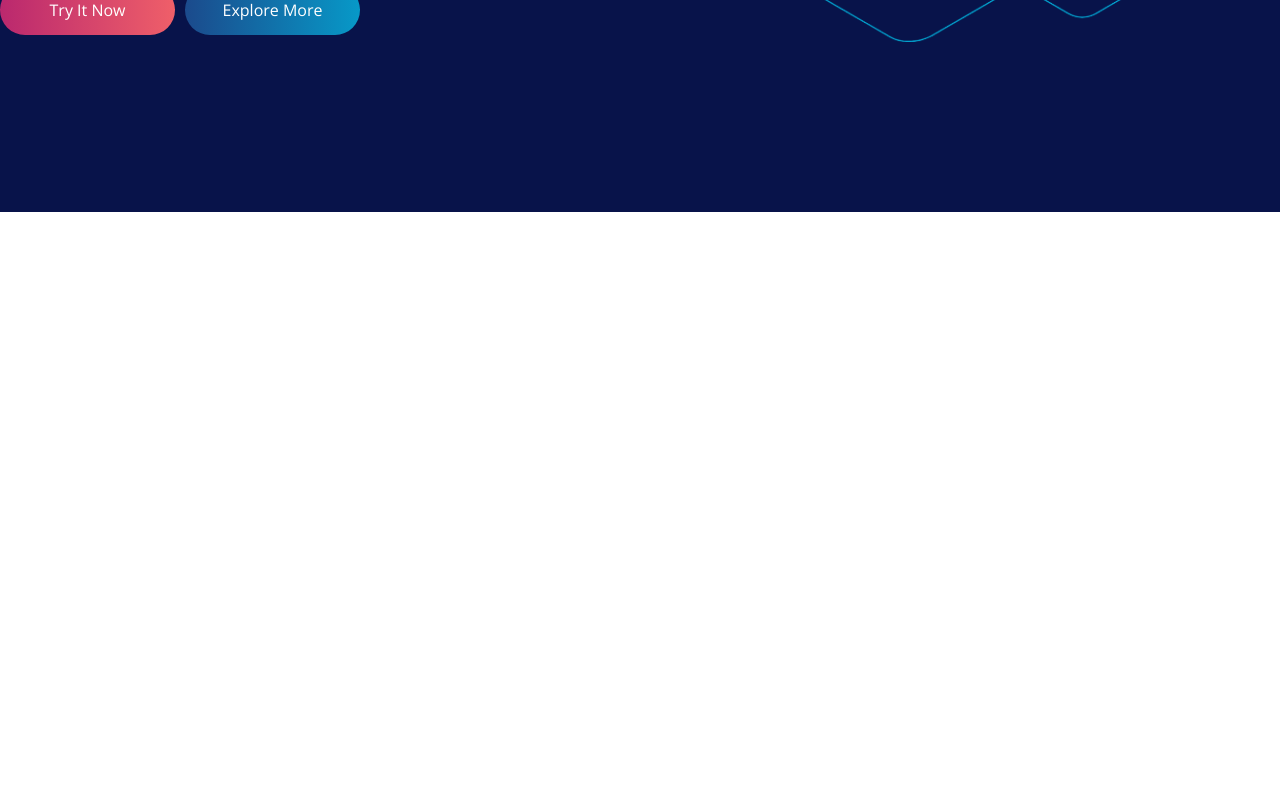
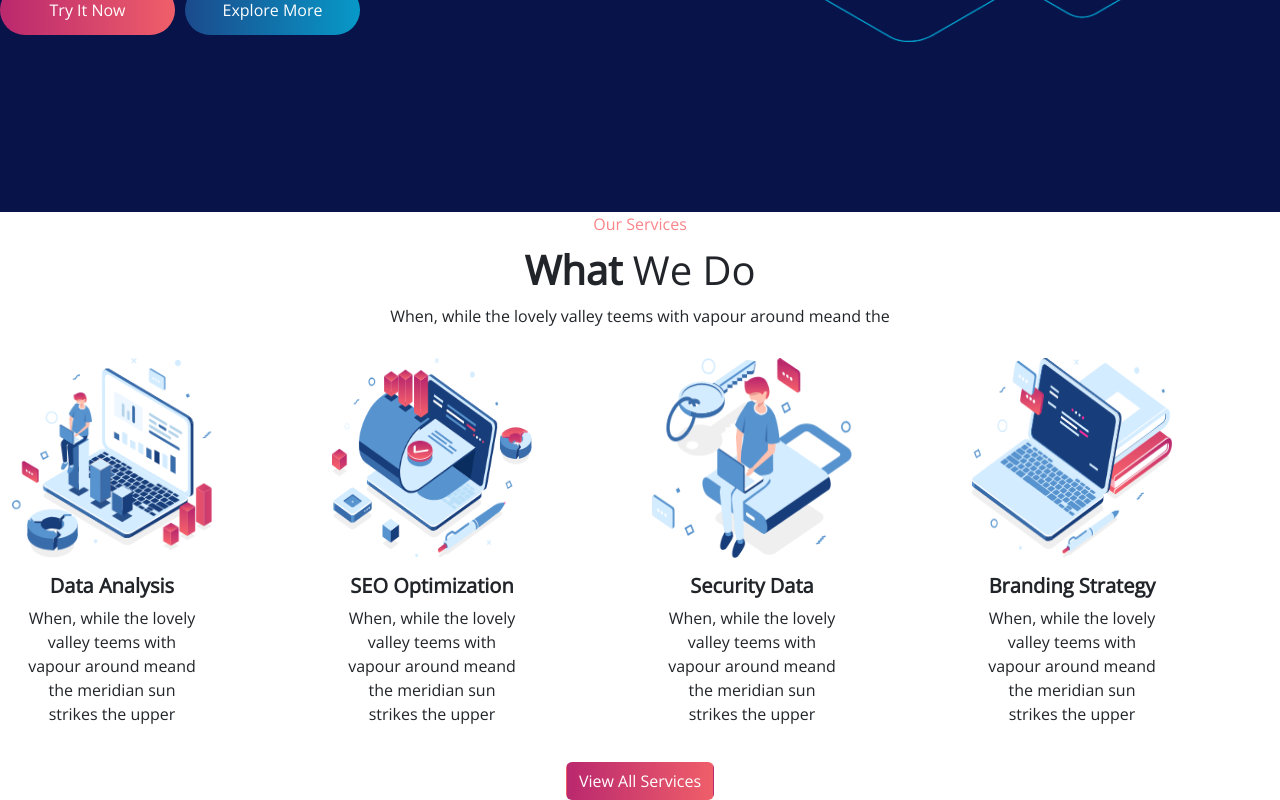
Before and after one commit to matteo-didone/proj-html-vuejs, a Vue app: page / in a window 1280 px wide. Shown: the part 754-1554 px from the top of the page. Before the commit the page ends 966 px from the top, so only its background shows below. Built offline with nearby package versions, Linux system fonts and the light colour scheme; a small style sheet from the web is missing.

Commit message:
Adding SCSS to the what we do section

```diff
--- a/src/components/WhatWeDo.vue
+++ b/src/components/WhatWeDo.vue
@@ -1,31 +1,147 @@
 <template>
+    <div class="container-fluid wrapper">
+        <div class="row">
+            <div class="col-md-12 title-container">
+                <span class="our-services">Our Services</span>
+                <h1>
+                    <span class="title-bold">What</span> We Do
+                </h1>
+                <span class="description">
+                    When, while the lovely valley teems with vapour around meand the
+                </span>
+            </div>
+        </div>
 
+        <div class="row card-container">
+            <!-- Card 1 -->
+            <div class="col">
+                <div class="card">
+                    <img src="../assets/images/Group-247.png" class="card-img-top" alt="First Card Picture" />
+                    <div class="card-body">
+                        <h5 class="card-title">Data Analysis</h5>
+                        <p class="card-text">
+                            When, while the lovely valley teems with vapour around meand the
+                            meridian sun strikes the upper
+                        </p>
+                    </div>
+                </div>
+            </div>
+            <!-- Card 2 -->
+            <div class="col">
+                <div class="card">
+                    <img src="../assets/images/Group-567.png" class="card-img-top" alt="Second Card Picture" />
+                    <div class="card-body">
+                        <h5 class="card-title">SEO Optimization</h5>
+                        <p class="card-text">
+                            When, while the lovely valley teems with vapour around meand the
+                            meridian sun strikes the upper
+                        </p>
+                    </div>
+                </div>
+            </div>
+            <!-- Card 3 -->
+            <div class="col">
+                <div class="card">
+                    <img src="../assets/images/Group-538.png" class="card-img-top" alt="Third Card Picture" />
+                    <div class="card-body">
+                        <h5 class="card-title">Security Data</h5>
+                        <p class="card-text">
+                            When, while the lovely valley teems with vapour around meand the
+                            meridian sun strikes the upper
+                        </p>
+                    </div>
+                </div>
+            </div>
+            <!-- Card 4 -->
+            <div class="col">
+                <div class="card">
+                    <img src="../assets/images/Group-566.png" class="card-img-top" alt="Fourth Card Picture" />
+                    <div class="card-body">
+                        <h5 class="card-title">Branding Strategy</h5>
+                        <p class="card-text">
+                            When, while the lovely valley teems with vapour around meand the
+                            meridian sun strikes the upper
+                        </p>
+                    </div>
+                </div>
+            </div>
+        </div>
+
+        <div class="row">
+            <div class="button-container">
+                <button class="btn view-all-services-button" type="submit">
+                    View All Services
+                </button>
+            </div>
+        </div>
+    </div>
 </template>
 
-<script>
-import { store } from '../store.js'
+<style lang="scss" scoped>
+.wrapper {
+    text-align: center;
 
-export default {
-    name: 'WhatWeDo',
+    .title-container {
+        display: flex;
+        flex-direction: column;
+        align-items: center;
+        margin-bottom: 20px;
 
-    components: {
+        .our-services {
+            color: #fa858b;
+        }
 
-    },
+        h1 {
+            margin: 10px 0;
 
-    data() {
+            .title-bold {
+                font-weight: bold;
+            }
+        }
 
-        return {
-            store,
-        };
-    },
+        .description {
+            margin-bottom: 10px;
+        }
+    }
 
-    methods: {
+    .card-container {
+        display: flex;
+        justify-content: center;
+        align-items: center;
+        margin-bottom: 20px;
 
+        .card {
+            width: 200px;
+            text-align: center;
+            border: none;
+
+            img.card-img-top {
+                width: 200px;
+                height: 200px;
+            }
+
+            .card-title {
+                font-weight: bold;
+            }
+
+            .card-text {
+                text-align: center;
+            }
+
+            &:hover {
+                box-shadow: 0px 3px 6px rgba(0, 0, 0, 0.16);
+            }
+        }
+    }
+
+    .view-all-services-button {
+        background-image: linear-gradient(to right, #ba286e, #ef5f69);
+        color: white;
+        transition: background-image 0.3s;
+
+        &:hover {
+            background-image: linear-gradient(to left, #0799c8, #1b4a8c);
+        }
     }
 }
-</script>
-
-
-<style lang="scss" scoped>
-
 </style>
```
